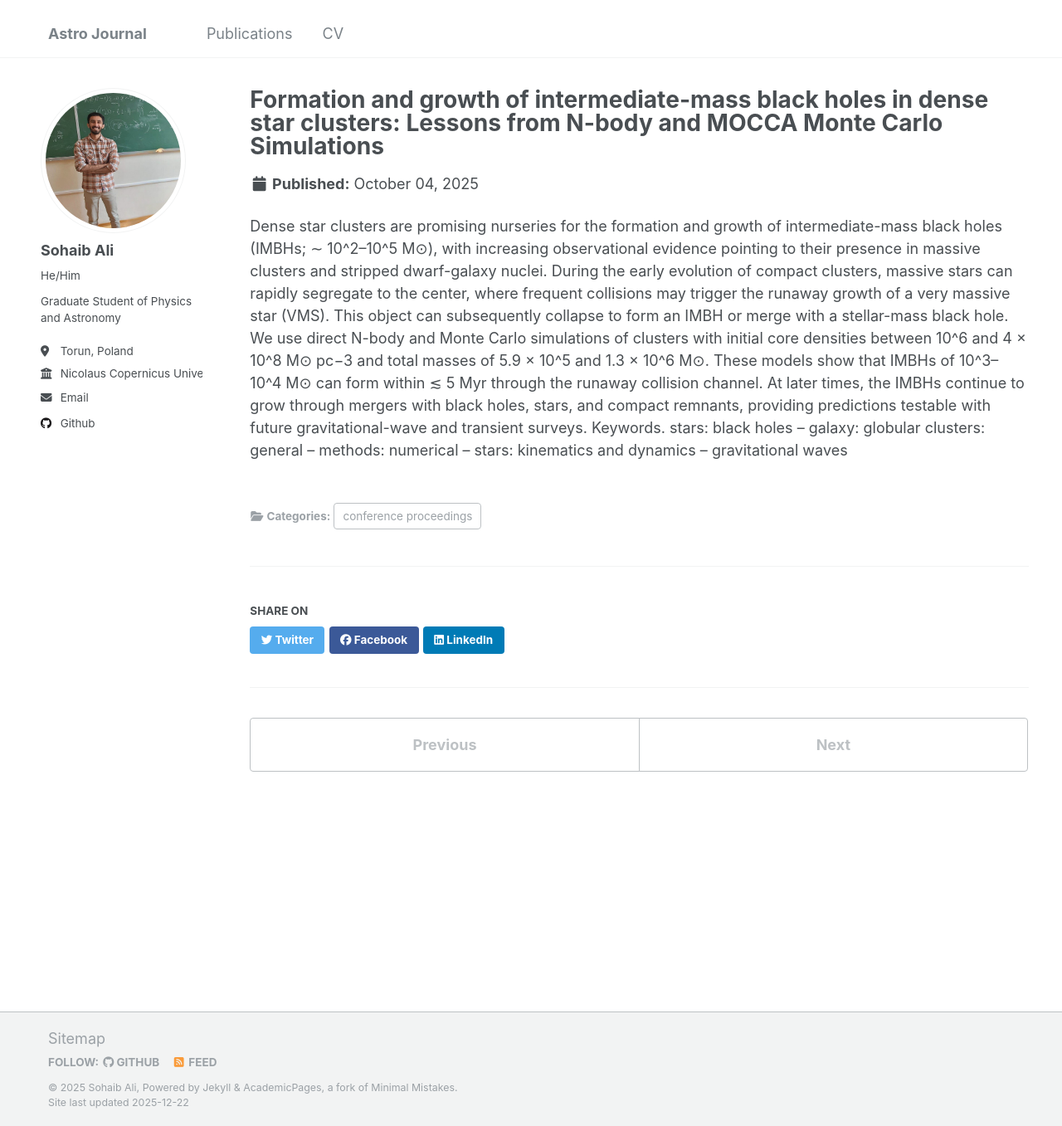
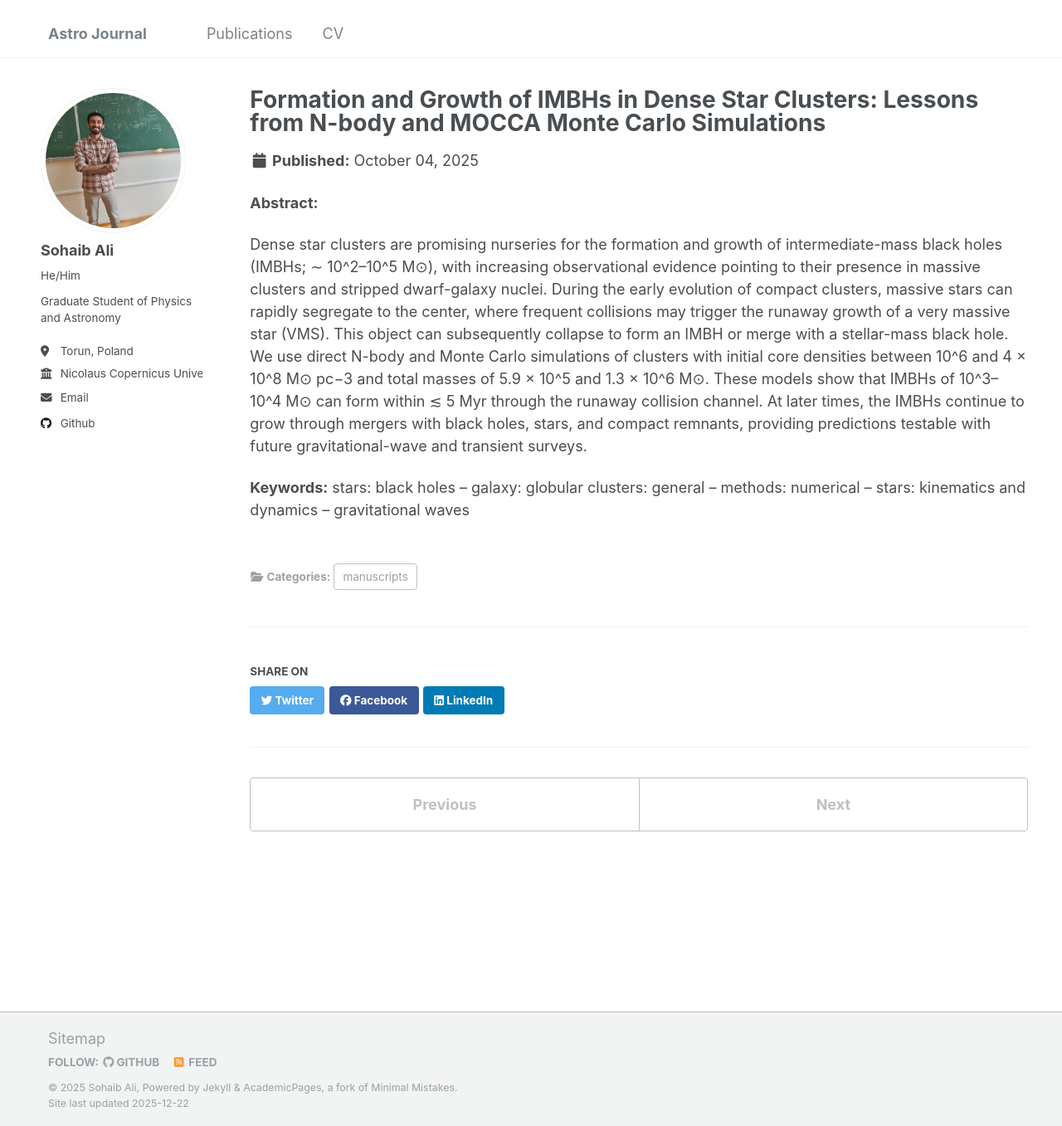
Before and after one commit to nebula-navigator/nebula-navigator.github.io, a Jekyll site: the page built from _publications/imbh-clusters.md, in a window 1280 px wide and 1357 px high. Shown: the whole window at 83% size. Built offline with Jekyll 4.4.1, drawn with Linux system fonts in a browser that asks for light colours.

Commit message:
Revise publication details for IMBH clusters
Updated title and category, added excerpt and citation.

```diff
--- a/_publications/imbh-clusters.md
+++ b/_publications/imbh-clusters.md
@@ -1,16 +1,17 @@
 ---
-title: "Formation and growth of intermediate-mass black holes in dense star clusters: Lessons from N-body and MOCCA Monte Carlo Simulations"
+title: "Formation and Growth of IMBHs in Dense Star Clusters: Lessons from N-body and MOCCA Monte Carlo Simulations"
 collection: publications
-category: conference proceedings
-permalink: /publications/
-excerpt:
+category: manuscripts
+permalink:
+excerpt: 'Tidal Disruption Events, Eccentric Gravitational Wave Mergers, and Light Intermediate- Mass Ratio Inspirals'
 date: 2025-10-04
 venue:
 slidesurl:
-paperurl: https://arxiv.org/abs/2510.03766
-
+paperurl:
+citation:
 ---
 
+**Abstract:**
 
 Dense star clusters are promising nurseries for the formation and growth of intermediate-mass
 black holes (IMBHs; ∼ 10^2–10^5 M⊙), with increasing observational evidence pointing to their presence in
@@ -22,5 +23,6 @@ black hole. We use direct N-body and Monte Carlo simulations of clusters with in
 of 10^3–10^4 M⊙ can form within ≲ 5 Myr through the runaway collision channel. At later times, the IMBHs
 continue to grow through mergers with black holes, stars, and compact remnants, providing predictions
 testable with future gravitational-wave and transient surveys.
-Keywords. stars: black holes – galaxy: globular clusters: general – methods: numerical – stars: kinematics
+
+**Keywords:** stars: black holes – galaxy: globular clusters: general – methods: numerical – stars: kinematics
 and dynamics – gravitational waves
```
